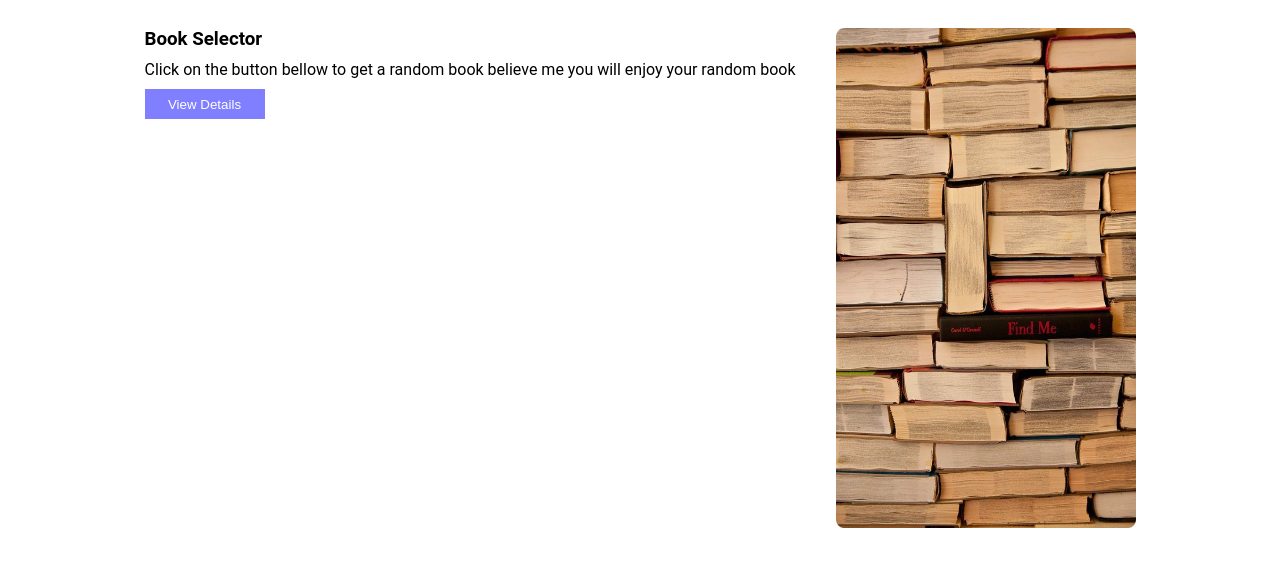
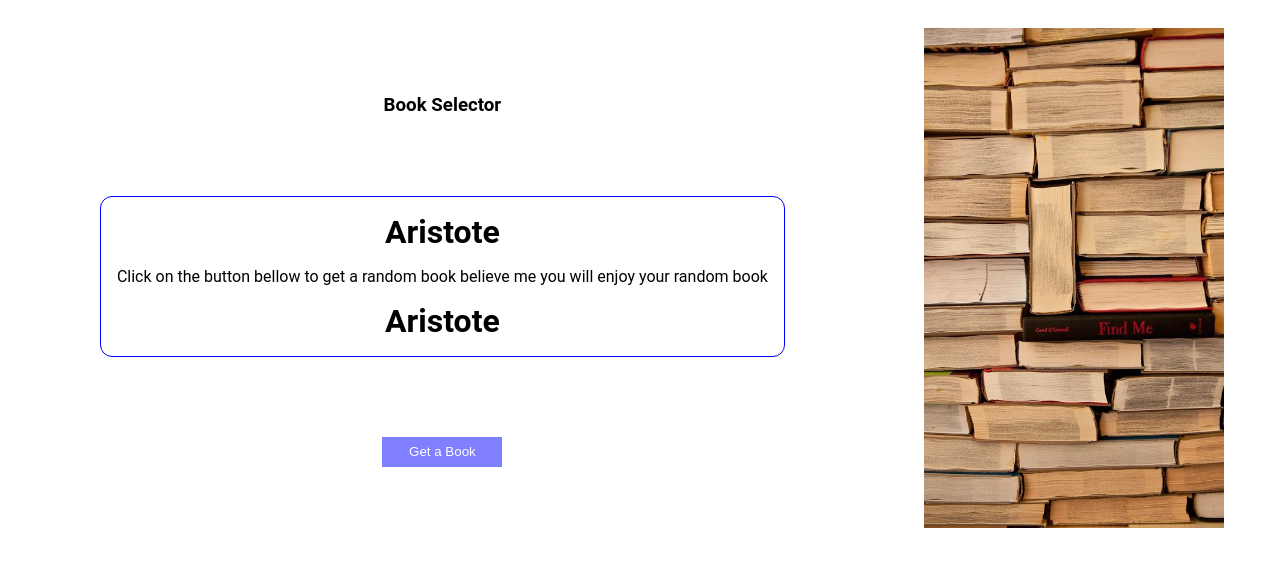
Before and after one commit to Aristote-code/playing-apis, a plain HTML site: page index.html in a window 1280 px wide. Drawn offline with Linux system fonts and the light colour scheme; no server answers.

Commit message:
update README.md, image.png, index.html and style.css

```diff
--- a/index.html
+++ b/index.html
@@ -1,21 +1,32 @@
 <!DOCTYPE html>
 <html lang="en">
+
 <head>
     <meta charset="UTF-8">
     <meta name="viewport" content="width=device-width, initial-scale=1.0">
     <title>Document</title>
     <link rel="stylesheet" href="style.css">
 </head>
+
 <body>
     <section>
         <article class="text">
             <h1>Book Selector</h1>
-            <p>Click on the button bellow to get a random book believe me you will enjoy your random book</p>
-            <button>View Details</button>
+            <div class="maindiv">
+                <p class="title">Aristote</p>
+                <p class="desc">Click on the button bellow to get a random book believe me you will enjoy your random
+                    book</p>
+                <p class="author">Aristote</p>
+            </div>
+            <button>Get a Book</button>
         </article>
         <article class="image">
-            <img src="images/image.png" alt="There is an image here">
+            <img class="boki" src="images/image.png" alt="There is an image here">
         </article>
     </section>
+
+
+    <script src="script.js"></script>
 </body>
+
 </html>
--- /dev/null
+++ b/script.js
@@ -0,0 +1,19 @@
+let title = document.querySelector(".title")
+let author = document.querySelector(".author")
+let boki = document.querySelector(".boki")
+let desc = document.querySelector(".desc")
+let button = document.querySelector("button")
+
+const books = fetch("https://www.googleapis.com/books/v1/volumes?q=isbn:0451450523")
+
+books.then((data)=>{
+    return data.json()
+}).then(data=>{
+    button.addEventListener("click", function(){
+        title.textContent = (data["items"][0]["volumeInfo"]["title"])
+        author.textContent = (data["items"][0]["volumeInfo"]["authors"][0])
+        desc.textContent = (data["items"][0]["volumeInfo"]["description"])
+        boki.src = (data["items"][0]["volumeInfo"]["imageLinks"]["smallThumbnail"])
+
+    })
+})
--- a/style.css
+++ b/style.css
@@ -13,17 +13,22 @@ body{
 
 section {
     display: flex;
-    align-items: start;
+    align-items: center;
     justify-content: center;
     gap: 40px;
     padding: 20px;
 }
 
 .text {
+    width: 70%;
     display: flex;
-    align-items: start;
-    gap: 10px;
+    align-items: center;
+    gap: 5rem;
     flex-direction: column;
+}
+
+.image {
+    width: 30%;
 }
 
 button {
@@ -38,3 +43,22 @@ img {
     width: 300px;
     height: 500px;
 }
+.maindiv{
+    border: 1px solid blue;
+    border-radius: 12px;
+    padding: 1rem;
+    display: flex;
+    flex-direction: column;
+    align-items: center;
+    gap: 1rem;
+
+}
+
+.title, .author {
+    font-size: 2rem;
+    font-weight: bold;
+}
+
+.boki{
+    object-fit: cover;
+}
```
Also changed, not shown: 1 other file.
